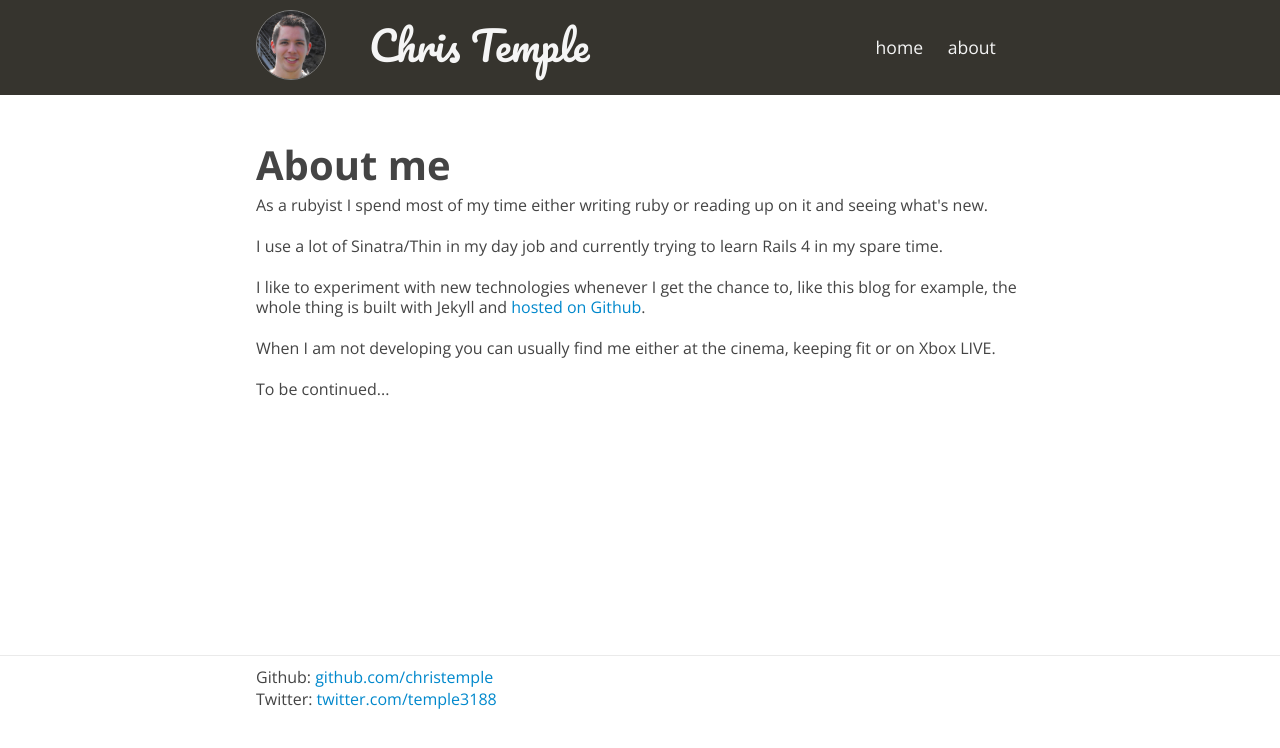
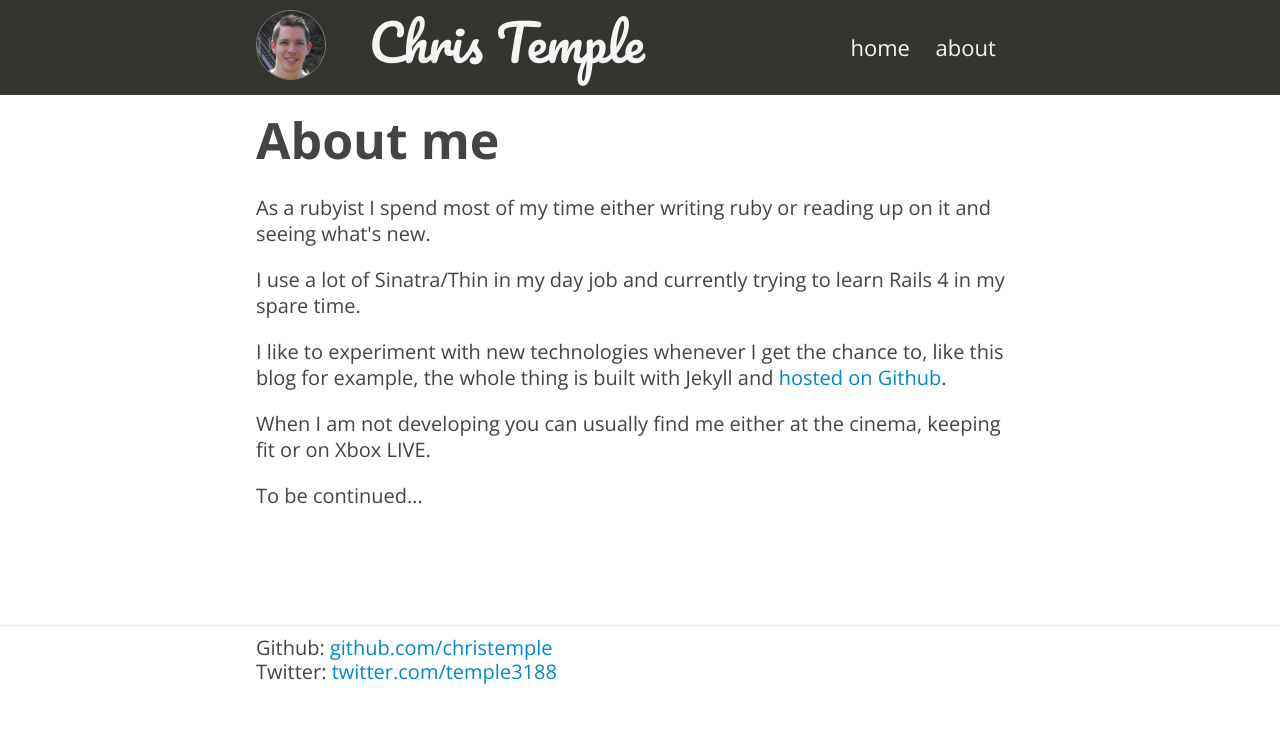
Before and after one commit to christemple/christemple.github.io, a Jekyll site: the page built from about/index.html, in a window 1280 px wide. Shown: the top 748 px of the page. Built offline with Jekyll 4.4.1, drawn with Linux system fonts in a browser that asks for light colours; Markdown is read by kramdown in place of the engine named in the settings.

Commit message:
Increasing the font size so it's easier to read

```diff
--- a/_assets/css/_functions.sass
+++ b/_assets/css/_functions.sass
@@ -3,13 +3,13 @@
 
 $mobile: max-width 400px 2
 =mobile
-  +breakpoint($mobile)
+  +media($mobile)
     +span-columns(2)
     @content
 
 $tablet: max-width 768px 12
 =tablet($columns: 12)
-  +breakpoint($tablet)
+  +media($tablet)
     +span-columns($columns)
     @content
 
--- a/_assets/css/app.sass
+++ b/_assets/css/app.sass
@@ -21,9 +21,12 @@ body > header
     color: whitesmoke
   h1
     +span-columns(6)
+    padding-top: 20px
     font-family: "Pacifico", "Helvetica Neue", "Helvetica", sans-serif
     +mobile
       +span-columns(2)
+      padding-top: 10px
+      margin-bottom: 20px
 
   nav
     +span-columns(4)
@@ -40,10 +43,9 @@ body > header
 
 body section
   +span-columns(12)
-  margin: 30px 0
+  margin-bottom: 30px
   min-height: 500px
   +tablet
-    margin: 10px 0 30px
     padding: 0 5px
 
 body > footer
--- a/css/app.css
+++ b/css/app.css
@@ -111,7 +111,8 @@ table {
   box-sizing: border-box; }
 
 body {
-  font: 16px "Open Sans", "Helvetica Neue", "Helvetica", sans-serif;
+  font: 20px "Open Sans", "Helvetica Neue", "Helvetica", sans-serif;
+  line-height: 24px;
   color: #444444; }
   @media screen and (max-width: 768px) {
     body {
@@ -119,7 +120,8 @@ body {
       float: left;
       margin-right: 2.35765%;
       width: 100%;
-      font-size: 15px; }
+      font-size: 15px;
+      line-height: 20px; }
       body:last-child {
         margin-right: 0; } }
   @media screen and (max-width: 400px) {
@@ -128,9 +130,13 @@ body {
       float: left;
       margin-right: 16.03631%;
       width: 100%;
-      font-size: 14px; }
+      font-size: 14px;
+      line-height: 18px; }
       body:last-child {
         margin-right: 0; } }
+
+header {
+  padding-bottom: 20px; }
 
 h1 {
   font-size: 2.5em; }
@@ -252,6 +258,7 @@ body > header {
     float: left;
     margin-right: 2.35765%;
     width: 48.82117%;
+    padding-top: 20px;
     font-family: "Pacifico", "Helvetica Neue", "Helvetica", sans-serif; }
     body > header h1:last-child {
       margin-right: 0; }
@@ -264,7 +271,9 @@ body > header {
         display: block;
         float: left;
         margin-right: 16.03631%;
-        width: 100%; }
+        width: 100%;
+        padding-top: 10px;
+        margin-bottom: 20px; }
         body > header h1:last-child {
           margin-right: 0; }
         body > header h1:last-child {
@@ -304,7 +313,7 @@ body section {
   float: left;
   margin-right: 2.35765%;
   width: 100%;
-  margin: 30px 0;
+  margin-bottom: 30px;
   min-height: 500px; }
   body section:last-child {
     margin-right: 0; }
@@ -314,7 +323,6 @@ body section {
       float: left;
       margin-right: 2.35765%;
       width: 100%;
-      margin: 10px 0 30px;
       padding: 0 5px; }
       body section:last-child {
         margin-right: 0; } }
```
Also changed, not shown: _assets/css/_template.sass (+7 -1 lines), _assets/css/app.css (+14 -6 lines), 1 other file.
